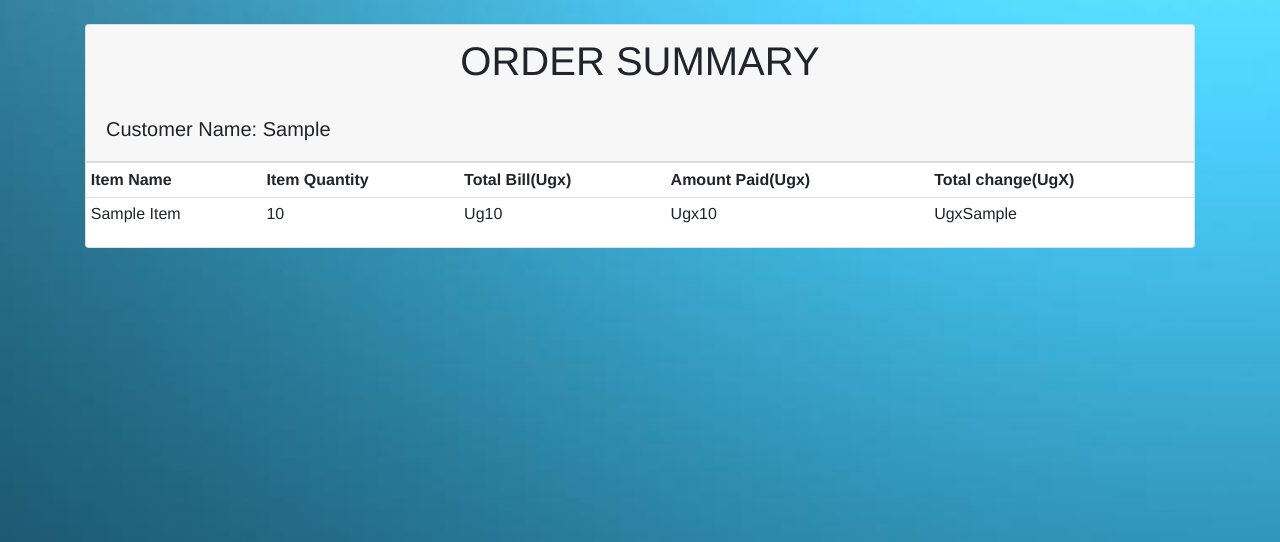
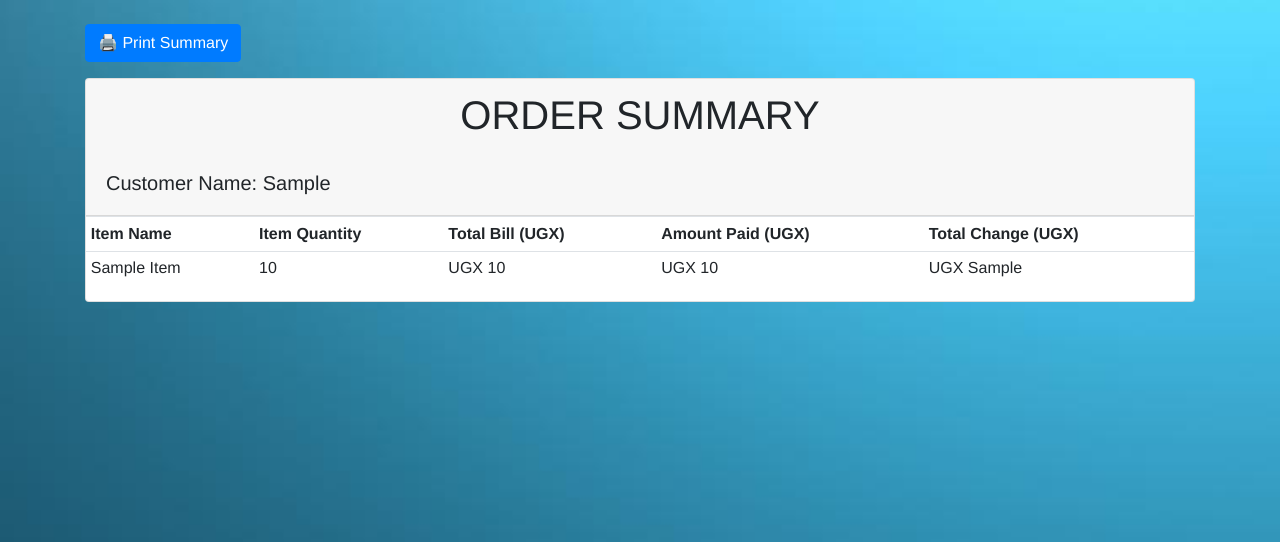
Before and after one commit to kalosius/m-jojo, a Django app: template ajojo/templates/products/reciept_detail.html in a window 1280 px wide. Shown: the part 96-638 px from the top of the page. Run offline with Django 5.2, Linux system fonts and the light colour scheme; the template is opened without the code that fills it: most values are stand-ins (such as "Sample title", 1, 10 or a date in 2020); some libraries are stand-ins or nearby versions.

Commit message:
Print Button Added

```diff
--- a/ajojo/templates/products/reciept_detail.html
+++ b/ajojo/templates/products/reciept_detail.html
@@ -1,14 +1,21 @@
 {% extends 'products/base.html'%}
-{% block content%}
+{% block content %}
 <br />
 
 <div class="container">
+  <!-- 🔘 Print Button -->
+  <div class="text-end mb-3">
+    <button class="btn btn-primary" onclick="printReceipt()">🖨️ Print Summary</button>
+  </div>
+
+  <!-- 🧾 Printable Section -->
+  <div id="print-area">
     <div class="row">
       <div class="col-md-12">
         <div class="card">
           <div class="card-header">
             <h1 class="text-center">ORDER SUMMARY</h1><br>
-          <h2 class="lead">Customer Name: {{receipt.issued_to | title}}</h2>
+            <h2 class="lead">Customer Name: {{ receipt.issued_to|title }}</h2>
           </div>
           <div class="card-block">
             <div class="table-responsive">
@@ -17,20 +24,18 @@
                   <tr>
                     <td><strong>Item Name</strong></td>
                     <td class="text-xs-center"><strong>Item Quantity</strong></td>
-                  <td class="text-xs-right"><strong>Total Bill(Ugx)</strong></td>
-                  <td class="text-xs-right"><strong>Amount Paid(Ugx)</strong></td>
-                  <td class="text-xs-right">
-                    <strong>Total change(UgX)</strong>
-                  </td>
+                    <td class="text-xs-right"><strong>Total Bill (UGX)</strong></td>
+                    <td class="text-xs-right"><strong>Amount Paid (UGX)</strong></td>
+                    <td class="text-xs-right"><strong>Total Change (UGX)</strong></td>
                   </tr>
                 </thead>
                 <tbody>
                   <tr>
-                  <td>{{receipt.item| title}}</td>
-                  <td class="text-xs-center">{{receipt.quantity }}</td>
-                  <td class="text-xs-center">Ug{{receipt.get_total | title}}</td>
-                  <td class="text-xs-right">Ugx{{ receipt.amount_received }}</td>
-                  <td class="text-xs-right">Ugx{{ receipt.get_change }}</td>
+                    <td>{{ receipt.item|title }}</td>
+                    <td class="text-xs-center">{{ receipt.quantity }}</td>
+                    <td class="text-xs-center">UGX {{ receipt.get_total }}</td>
+                    <td class="text-xs-right">UGX {{ receipt.amount_received }}</td>
+                    <td class="text-xs-right">UGX {{ receipt.get_change }}</td>
                   </tr>
                 </tbody>
               </table>
@@ -41,4 +46,19 @@
     </div>
   </div>
 
+</div>
+
+<!-- 🖨️ Print Script -->
+<script>
+  function printReceipt() {
+    const printContents = document.getElementById('print-area').innerHTML;
+    const originalContents = document.body.innerHTML;
+
+    document.body.innerHTML = printContents;
+    window.print();
+    document.body.innerHTML = originalContents;
+    window.location.reload();
+  }
+</script>
+
 {% endblock %}
```
Also changed, not shown: ajojo/templates/products/reciept.html (+34 -13 lines). Lines whose indentation alone changed are shown as unchanged.
